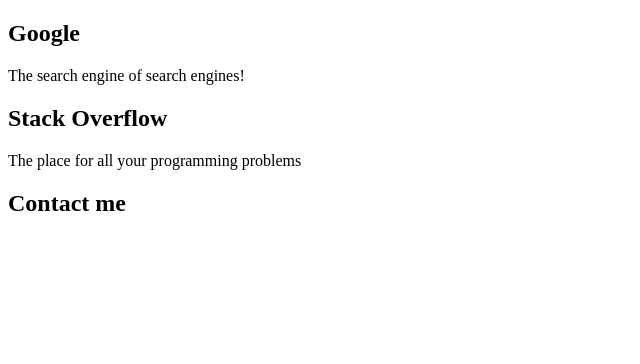
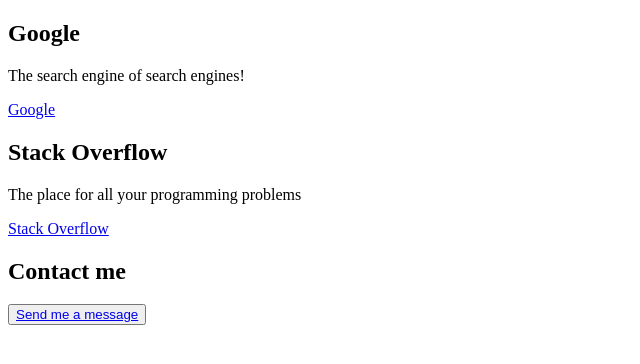
Before and after one commit to FBW41-2/mail-link-Florian777b, a plain HTML site: page index.html in a window 1280 px wide. Shown: the whole page, without its empty margins (0-640 px from the left). Drawn offline with Linux system fonts and the light colour scheme.

Commit message:
Exercise finished

```diff
--- a/index.html
+++ b/index.html
@@ -12,17 +12,23 @@
       <p>
         The search engine of search engines!
       </p>
+      <a href="https://www.google.com/" target="_blank">Google</a>
       <!-- Add a link to google.com here! -->
     </section>
+
 
     <section class="stack-overflow">
       <h1>Stack Overflow</h1>
       <p>The place for all your programming problems</p>
+      <a href="https://stack-overflow.com/">Stack Overflow</a>
       <!-- Add a link to stack overflow here! -->
     </section>
 
     <section class="send-email">
       <h1>Contact me</h1>
+      <button>
+        <a href="mailto:bocu.alexandru@gmail.com/">Send me a message</a>
+      </button>
       <!-- create  your 'mailto' button here! -->
     </section>
   </body>
```
